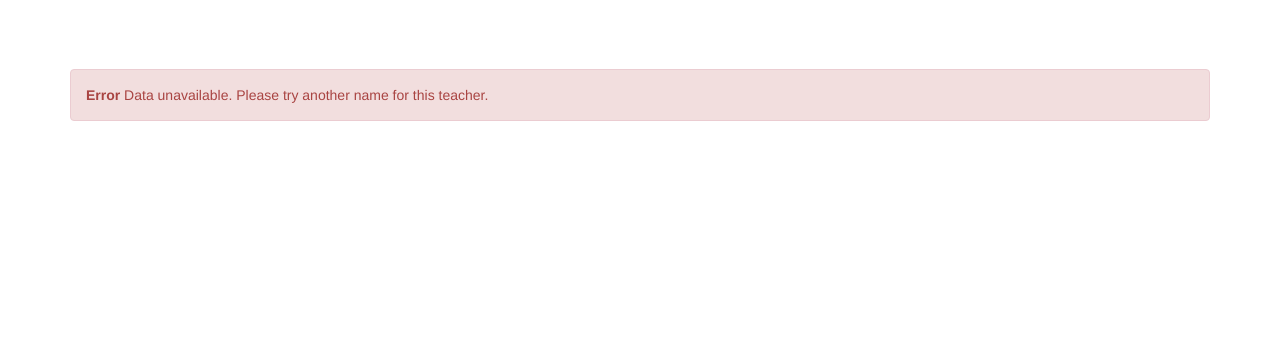
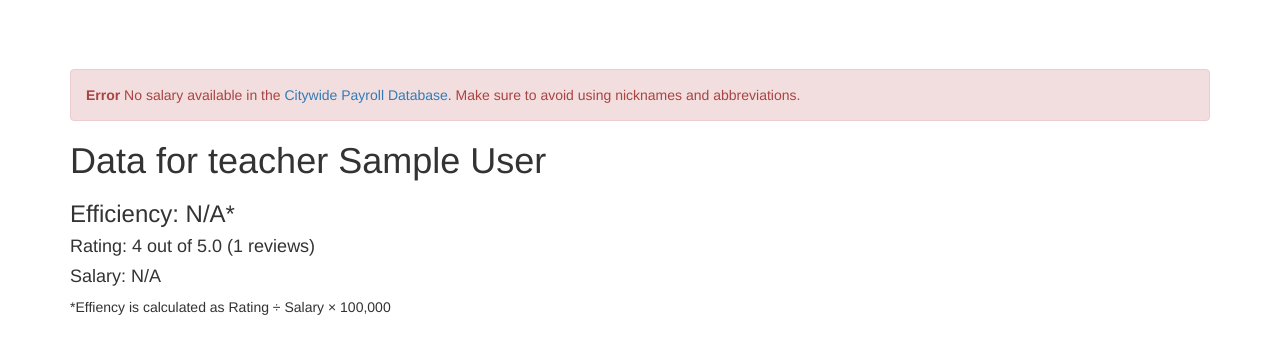
Before and after one commit to dennisYatunin/API-Project, a Flask app: template templates/results.html in a window 1280 px wide. Shown: the part 51-405 px from the top of the page. Run offline with Flask 2, Linux system fonts and the light colour scheme; the template is opened without the code that fills it: most values are stand-ins (such as "Sample title", 1, 10 or a date in 2020); some libraries are stand-ins or nearby versions.

Commit message:
Better error handling

```diff
--- a/templates/results.html
+++ b/templates/results.html
@@ -1,16 +1,27 @@
 {% extends "base.html" %}
 {% block content %}
-{% if not rating or not salary %}
+{% if not rating and not salary %}
 <div class="alert alert-danger">
-  <strong>Error</strong> Data unavailable. Please try another name for this teacher.
+  <strong>Error</strong> No data available for '{{ full_name }}'. Make sure to avoid using nicknames and abbreviations.
 </div>
 {% else %}
+
+{% if not rating %}
+<div class="alert alert-danger">
+  <strong>Error</strong> No ratings available at <a href="http://www.ratemyteachers.com/">ratemyteachers.com</a>. Make sure to avoid using nicknames and abbreviations.
+</div>
+{% elif not salary %}
+<div class="alert alert-danger">
+  <strong>Error</strong> No salary available in the <a href="https://data.cityofnewyork.us/City-Government/Citywide-Payroll-Data-FY2014/k397-673e">Citywide Payroll Database</a>. Make sure to avoid using nicknames and abbreviations.
+</div>
+{% endif %}
+
 <h1>Data for teacher {{ full_name }}</h1>
 
 {% if not rating or not salary %}
-<h3>*Efficiency: N/A</h3>
+<h3>Efficiency: N/A*</h3>
 {% else %}
-<h3>Efficiency: {{ "{:,.2f}".format(rating / salary * 10000000) }}*</h3>
+<h3>Efficiency: {{ '{:,.2f}'.format(rating / salary * 100000) }}*</h3>
 {% endif %}
 
 {% if not rating %}
@@ -22,9 +33,9 @@
 {% if not salary %}
 <h4>Salary: N/A</h4>
 {% else %}
-<h4>Salary: {{ "${:,.2f}".format(salary) }} per Year</h4>
+<h4>Salary: {{ '${:,.2f}'.format(salary) }} per Year</h4>
 {% endif %}
 
-<p>*Effiency is calculated as Rating ÷ Salary &times; 100000</p>
+<p>*Effiency is calculated as Rating ÷ Salary &times; 100,000</p>
 {% endif %}
 {% endblock %}
```
